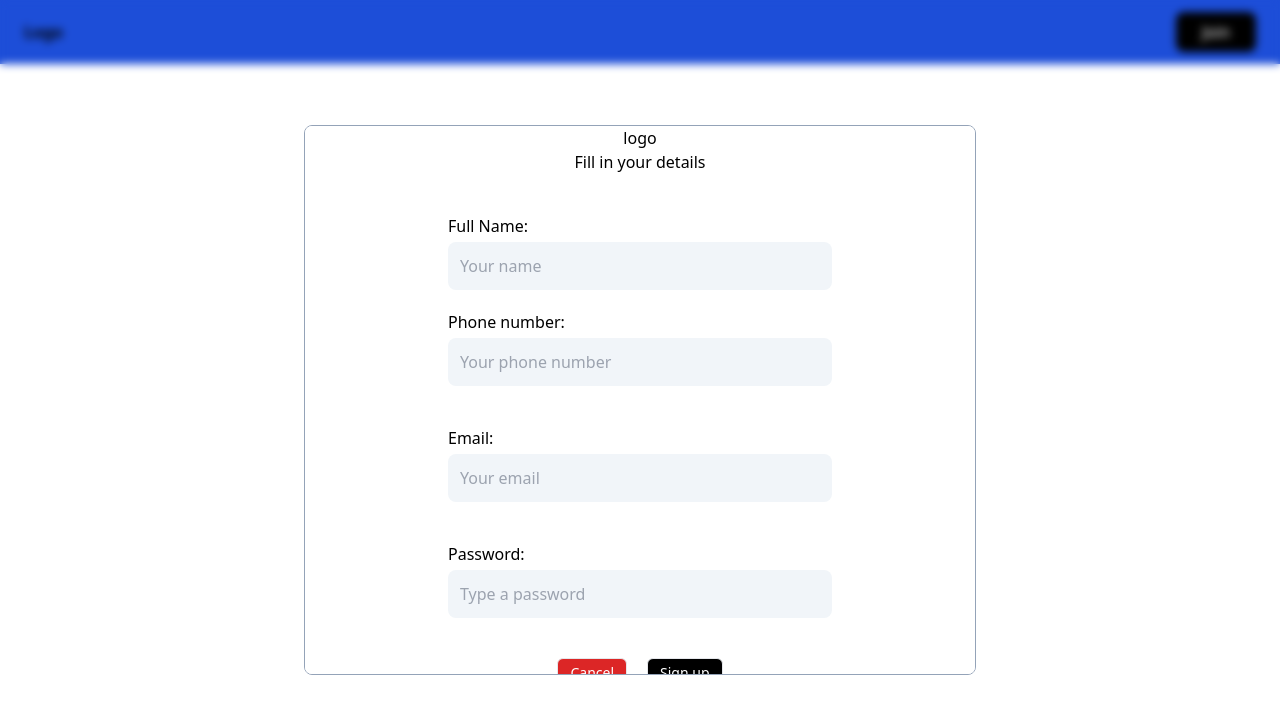
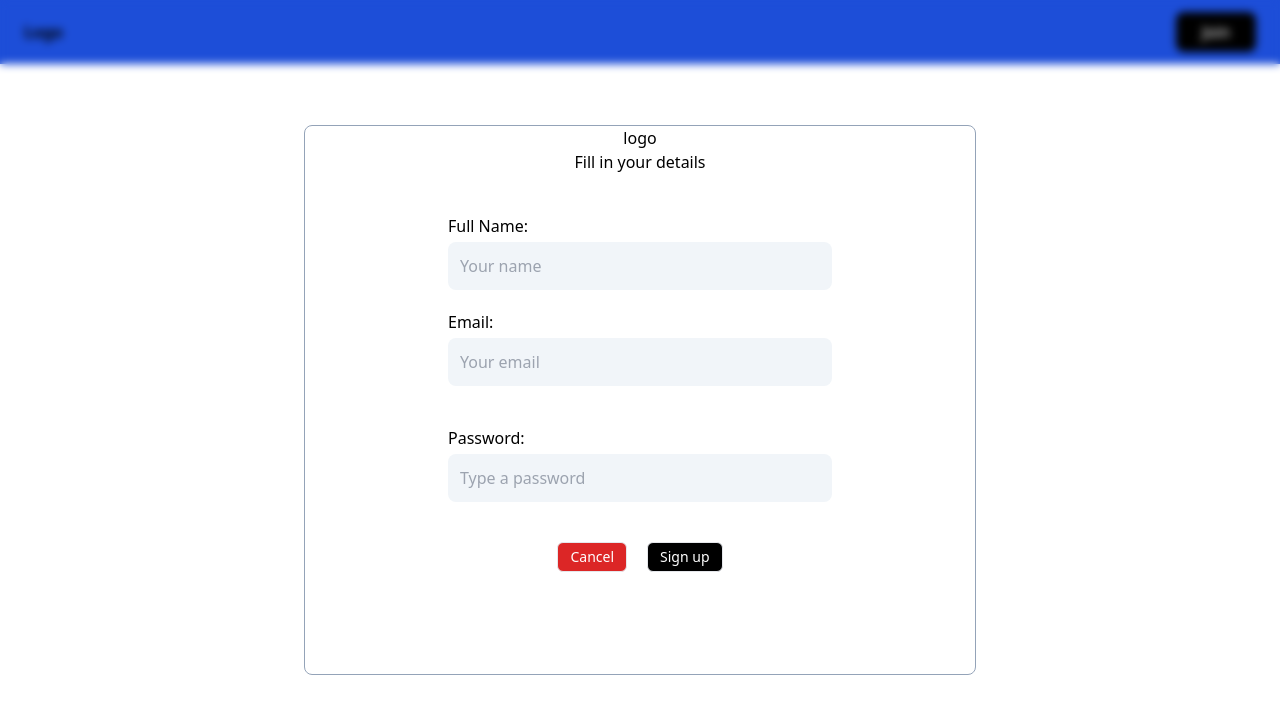
Before and after one commit to Bigchills/OAuth, a React (Vite) app: page / in a window 1280 px wide. Both pictures are taken after a click on the button "Create an account". Shown: the top 714 px of the page. Built offline with nearby package versions, Linux system fonts and the light colour scheme.

Commit message:
user fix3

```diff
--- a/src/components/Newaccountmodal.jsx
+++ b/src/components/Newaccountmodal.jsx
@@ -2,21 +2,23 @@ import React, { useState } from 'react';
 import { useNavigate } from 'react-router-dom';
 
 const Newaccountmodal = ({ closeModal }) => {
-  const [fullName, setFullName] = useState('');
-  const [phoneNumber, setPhoneNumber] = useState('');
+  const [username, setUsername] = useState('');
   const [email, setEmail] = useState('');
   const [password, setPassword] = useState('');
   const [error, setError] = useState('');
   const navigate = useNavigate();
 
+  const DEFAULT_AVATAR_URL = 'https://cdn-icons-png.flaticon.com/512/147/147144.png';
+
   const handleSubmit = async (e) => {
     e.preventDefault();
 
     const signupData = {
-      fullName,
-      phoneNumber,
+      username,
       email,
+      avatar: DEFAULT_AVATAR_URL,
       password,
+
     };
 
     try {
@@ -30,7 +32,7 @@ const Newaccountmodal = ({ closeModal }) => {
 
       if (!response.ok) {
         const errorData = await response.json();
-        console.error('Signup error details:', errorData); // Log detailed error response
+        console.error('Signup error details:', errorData);
         throw new Error(errorData.error || 'Failed to sign up');
       }
 
@@ -40,7 +42,7 @@ const Newaccountmodal = ({ closeModal }) => {
       // Redirect to the homepage
       navigate('/home');
     } catch (error) {
-      console.error('Error during signup:', error.message); // Log error message
+      console.error('Error during signup:', error.message);
       setError(error.message);
     }
   };
@@ -58,22 +60,10 @@ const Newaccountmodal = ({ closeModal }) => {
             <label className="font-medium" htmlFor="name">Full Name:</label>
             <input
               id="name"
-              value={fullName}
+              value={username}
               onChange={(e) => setFullName(e.target.value)}
               className="bg-slate-100 border-slate-600 rounded-lg p-3"
               placeholder="Your name"
-              type="text"
-              required
-            />
-          </div>
-          <div className="flex flex-col w-3/4 md:max-w-sm mx-auto space-y-1 mt-5 mb-10">
-            <label className="font-medium" htmlFor="phonenumber">Phone number:</label>
-            <input
-              id="phonenumber"
-              value={phoneNumber}
-              onChange={(e) => setPhoneNumber(e.target.value)}
-              className="bg-slate-100 border-slate-600 rounded-lg p-3"
-              placeholder="Your phone number"
               type="text"
               required
             />
```
